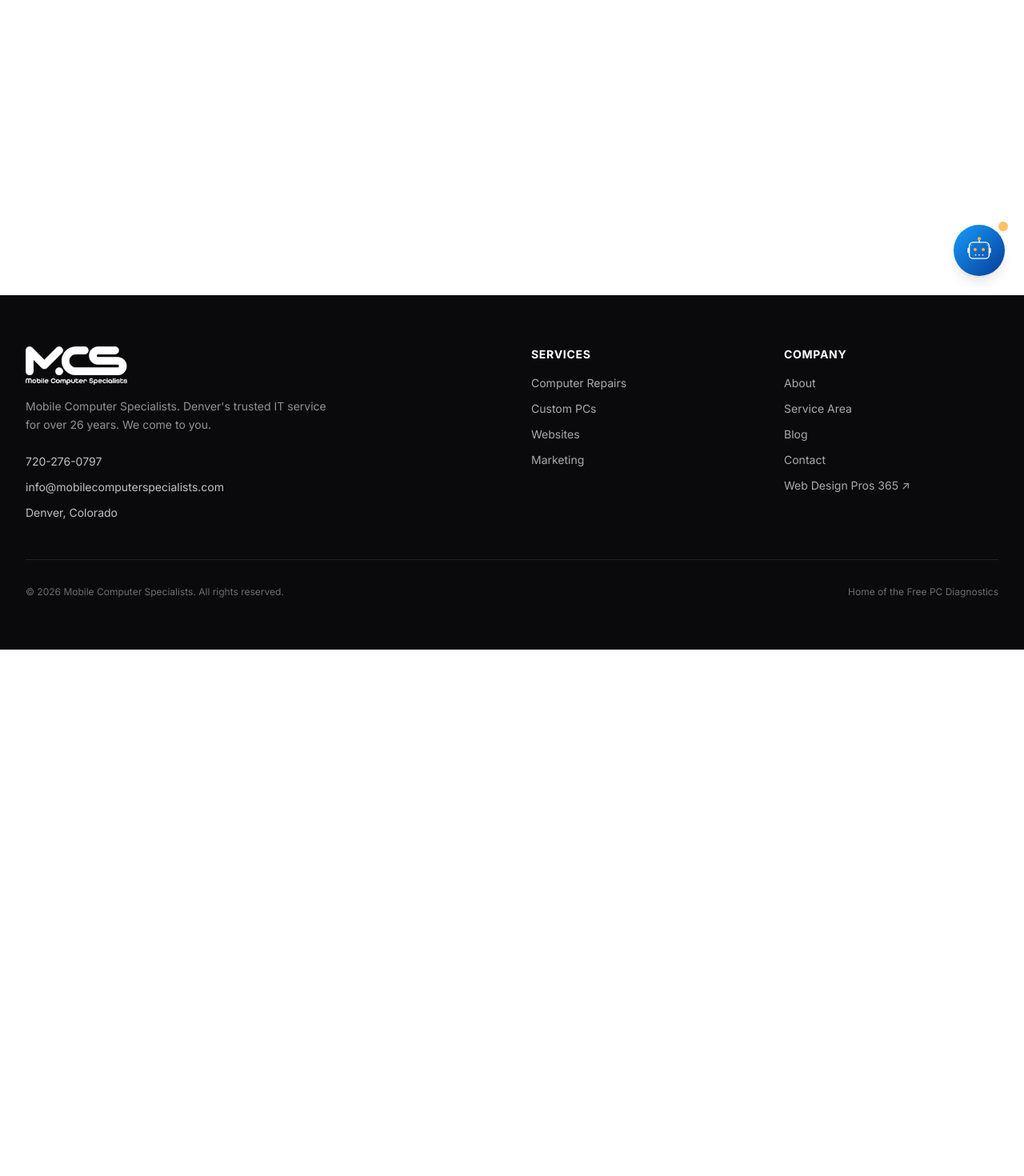
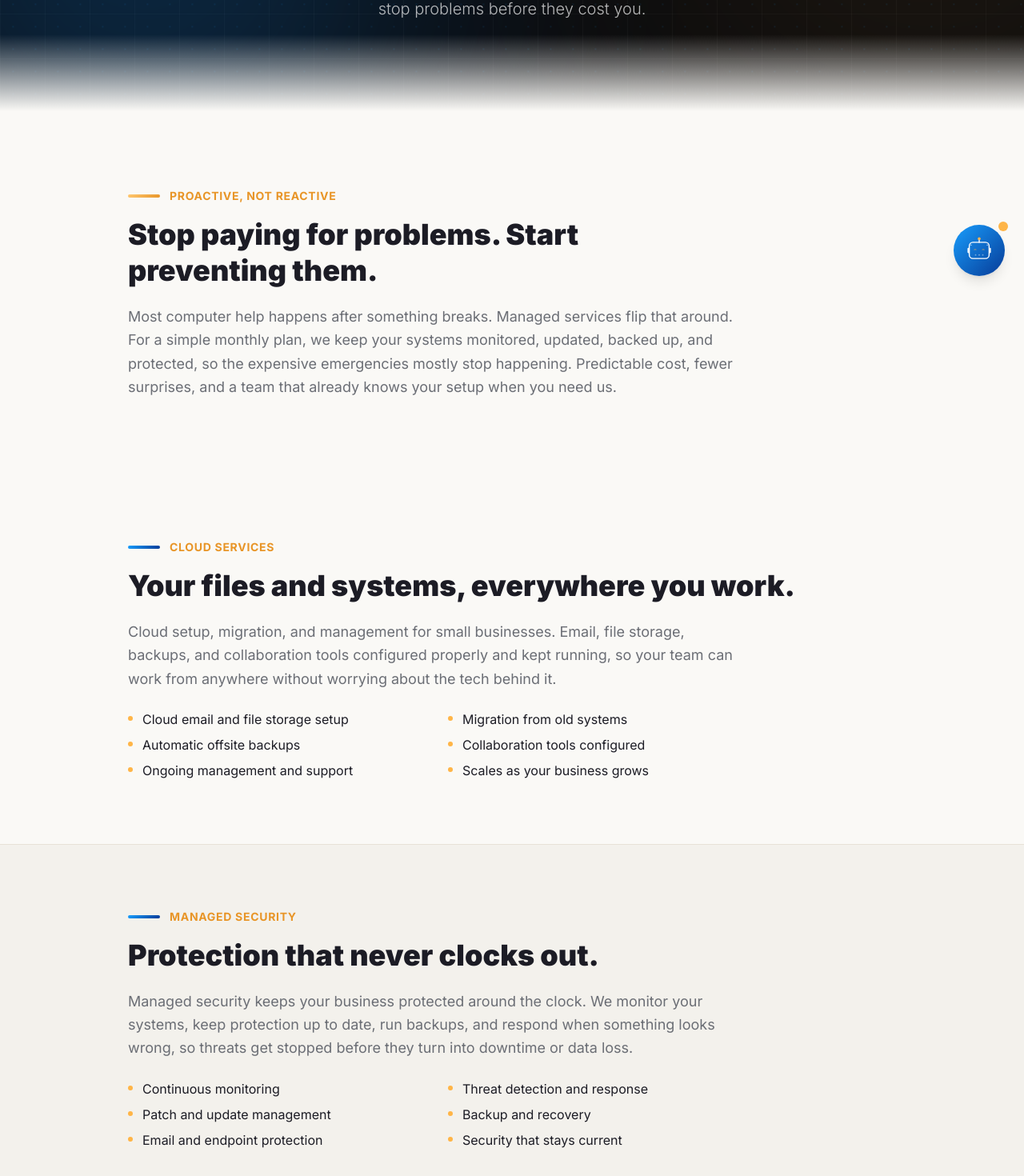
Before and after one commit to AppStudioPros/mobile-computer-specialists, a Next.js app: page /managed-services in a window 1280 px wide. Before the commit this address had no page. Shown: the part 431-1901 px from the top of the page at 80% size. Before the commit the page ends 1243 px from the top, so only its background shows below. Built offline with nearby package versions, Linux system fonts and the light colour scheme.

Commit message:
Add services: Managed Services page (Cloud + Managed Security, recurring framing), AI Hardware Builds (Custom PCs), AI Software & Setup (Repairs); hero BBB badge swap; nav drop Contact add Managed Services; sitemap update

```diff
--- /dev/null
+++ b/src/app/managed-services/page.tsx
@@ -0,0 +1,31 @@
+import type { Metadata } from "next";
+import PageHero from "@/components/ui/PageHero";
+import PageCta from "@/components/ui/PageCta";
+import ManagedServices from "@/components/managed/ManagedServices";
+
+export const metadata: Metadata = {
+  title:
+    "Managed Services | Cloud & Managed Security | Mobile Computer Specialists",
+  description:
+    "Managed IT, cloud services, and managed security for Denver businesses. Proactive monitoring, backups, and protection on a simple monthly plan. We come to you.",
+  alternates: { canonical: "/managed-services" },
+};
+
+export default function ManagedServicesPage() {
+  return (
+    <>
+      <PageHero
+        eyebrow="Managed Services"
+        title="IT that runs in the"
+        highlight="background"
+        subtitle="Cloud services and managed security for Denver businesses, on a simple monthly plan. We watch your systems, back up your data, and stop problems before they cost you."
+      />
+      <ManagedServices />
+      <PageCta
+        title="Ready to stop putting out fires?"
+        subtitle="Let us set up managed services so your technology takes care of itself. Start with a free assessment."
+        primaryLabel="Get a Free Assessment"
+      />
+    </>
+  );
+}
--- a/src/app/sitemap.ts
+++ b/src/app/sitemap.ts
@@ -11,6 +11,7 @@ export default function sitemap(): MetadataRoute.Sitemap {
     { path: "/", priority: 1.0, freq: "weekly" },
     { path: "/computer-repairs", priority: 0.9, freq: "monthly" },
     { path: "/custom-pcs", priority: 0.9, freq: "monthly" },
+    { path: "/managed-services", priority: 0.9, freq: "monthly" },
     { path: "/service-area", priority: 0.8, freq: "monthly" },
     { path: "/about", priority: 0.7, freq: "monthly" },
     { path: "/contact", priority: 0.8, freq: "monthly" },
--- a/src/components/custompcs/BuildCategories.tsx
+++ b/src/components/custompcs/BuildCategories.tsx
@@ -54,6 +54,31 @@ const categories: BuildCategory[] = [
       ],
       process:
         "Tell us what you create and what software you run. We recommend the components that match your workflow, build it, and test it against real creative work. The goal is a machine that keeps up with you instead of slowing you down.",
+    },
+  },
+  {
+    id: "ai-builds",
+    title: "AI Hardware Builds",
+    short: "Built for AI.",
+    body:
+      "Purpose-built machines for AI work: local large language model rigs, multi-GPU builds, and AI workstations that run models on your own hardware instead of paying for the cloud every month.",
+    spec: "RTX 4090 / multi-GPU • 128GB+ RAM • high-VRAM • NVMe arrays",
+    detail: {
+      intro: [
+        "AI work has its own hardware demands, and most off-the-shelf machines are not built for it. Our AI hardware builds are designed for running large language models locally, training and fine-tuning, and heavy GPU compute, so you keep your data on your own equipment and stop paying the cloud by the hour.",
+        "Whether you want a single high-VRAM workstation for local LLMs or a multi-GPU rig for serious compute, we spec it around the models and frameworks you actually run. Real performance, real ownership, no recurring cloud bill.",
+      ],
+      includesTitle: "What goes into an AI build",
+      includes: [
+        "High-VRAM GPUs (RTX 4090 and multi-GPU options)",
+        "Local LLM and inference rigs",
+        "Training and fine-tuning workstations",
+        "128GB or more system memory",
+        "Fast NVMe storage arrays for datasets",
+        "Cooling and power built for sustained GPU load",
+      ],
+      process:
+        "Tell us the models and workloads you plan to run. We spec the right GPUs, memory, and storage, build it, and test it against real AI workloads before it reaches you. Own your compute instead of renting it.",
     },
   },
   {
@@ -119,7 +144,7 @@ export default function BuildCategories() {
           </h2>
         </motion.div>
 
-        <div className="grid grid-cols-1 lg:grid-cols-3 gap-6">
+        <div className="grid grid-cols-1 sm:grid-cols-2 gap-6">
           {categories.map((c, i) => (
             <motion.button
               key={c.id}
--- a/src/components/home/Hero.tsx
+++ b/src/components/home/Hero.tsx
@@ -3,10 +3,7 @@
 import Link from "next/link";
 import { motion } from "framer-motion";
 import TechBackground from "@/components/ui/TechBackground";
-import LordIcon from "@/components/ui/LordIcon";
-
-// Lordicon: animated computer display (confirmed: 478-computer-display-outline)
-const ICON_COMPUTER = "https://cdn.lordicon.com/qhgmphtg.json";
+import BbbBadge from "@/components/ui/BbbBadge";
 
 export default function Hero() {
   return (
@@ -63,7 +60,7 @@ export default function Hero() {
             </div>
           </motion.div>
 
-          {/* Right: oversized ghosted-blue diagnostic icon, baked into the bg */}
+          {/* Right: BBB A+ accreditation badge */}
           <motion.div
             initial={{ opacity: 0, scale: 0.92 }}
             animate={{ opacity: 1, scale: 1 }}
@@ -71,20 +68,14 @@ export default function Hero() {
             className="hidden lg:flex justify-center"
           >
             <div className="relative flex items-center justify-center">
-              {/* Soft glow that drifts/breathes slowly behind the icon */}
+              {/* Soft glow that drifts/breathes slowly behind the badge */}
               <motion.div
                 className="absolute inset-0 rounded-full bg-[var(--color-mcs-blue)] blur-[100px]"
                 animate={{ opacity: [0.25, 0.5, 0.25], scale: [0.9, 1.08, 0.9] }}
                 transition={{ duration: 8, repeat: Infinity, ease: "easeInOut" }}
               />
-              {/* Oversized icon, all blue, faded so it reads as part of the background */}
-              <div className="relative opacity-25">
-                <LordIcon
-                  src={ICON_COMPUTER}
-                  trigger="in"
-                  colors="primary:#189dfc,secondary:#189dfc"
-                  size={420}
-                />
+              <div className="relative">
+                <BbbBadge />
               </div>
             </div>
           </motion.div>
--- a/src/components/layout/Nav.tsx
+++ b/src/components/layout/Nav.tsx
@@ -12,10 +12,10 @@ const navLinks = [
   { label: "About", href: "/about" },
   { label: "Computer Repairs", href: "/computer-repairs" },
   { label: "Custom PCs", href: "/custom-pcs" },
+  { label: "Managed Services", href: "/managed-services" },
   { label: "Websites", href: "/websites" },
   { label: "Marketing", href: "/marketing" },
   { label: "Blog", href: "/blog" },
-  { label: "Contact", href: "/contact" },
 ];
 
 export default function Nav() {
--- /dev/null
+++ b/src/components/managed/ManagedServices.tsx
@@ -0,0 +1,119 @@
+"use client";
+
+import { motion } from "framer-motion";
+
+const sections = [
+  {
+    id: "cloud-services",
+    eyebrow: "Cloud Services",
+    title: "Your files and systems, everywhere you work.",
+    body: "Cloud setup, migration, and management for small businesses. Email, file storage, backups, and collaboration tools configured properly and kept running, so your team can work from anywhere without worrying about the tech behind it.",
+    points: [
+      "Cloud email and file storage setup",
+      "Migration from old systems",
+      "Automatic offsite backups",
+      "Collaboration tools configured",
+      "Ongoing management and support",
+      "Scales as your business grows",
+    ],
+  },
+  {
+    id: "managed-security",
+    eyebrow: "Managed Security",
+    title: "Protection that never clocks out.",
+    body: "Managed security keeps your business protected around the clock. We monitor your systems, keep protection up to date, run backups, and respond when something looks wrong, so threats get stopped before they turn into downtime or data loss.",
+    points: [
+      "Continuous monitoring",
+      "Threat detection and response",
+      "Patch and update management",
+      "Backup and recovery",
+      "Email and endpoint protection",
+      "Security that stays current",
+    ],
+  },
+];
+
+export default function ManagedServices() {
+  return (
+    <>
+      {/* Intro: the recurring, proactive value */}
+      <section className="py-20 lg:py-24 bg-[var(--color-mcs-page)]">
+        <div className="max-w-5xl mx-auto px-6 lg:px-8">
+          <motion.div
+            initial={{ opacity: 0, y: 20 }}
+            whileInView={{ opacity: 1, y: 0 }}
+            viewport={{ once: true }}
+            transition={{ duration: 0.6 }}
+          >
+            <div className="flex items-center gap-3 mb-4">
+              <span className="h-1 w-10 rounded-full mcs-gradient-amber" />
+              <span className="text-[var(--color-mcs-amber-deep)] text-sm font-bold uppercase tracking-wider">
+                Proactive, Not Reactive
+              </span>
+            </div>
+            <h2 className="text-3xl lg:text-4xl font-black text-[var(--color-mcs-text)] leading-tight mb-5 max-w-3xl">
+              Stop paying for problems. Start preventing them.
+            </h2>
+            <p className="max-w-3xl text-lg text-[var(--color-mcs-muted)] leading-relaxed">
+              Most computer help happens after something breaks. Managed
+              services flip that around. For a simple monthly plan, we keep your
+              systems monitored, updated, backed up, and protected, so the
+              expensive emergencies mostly stop happening. Predictable cost,
+              fewer surprises, and a team that already knows your setup when you
+              need us.
+            </p>
+          </motion.div>
+        </div>
+      </section>
+
+      {/* Service bands */}
+      {sections.map((s, i) => {
+        const alt = i % 2 === 1;
+        return (
+          <section
+            key={s.id}
+            id={s.id}
+            className={`scroll-mt-20 py-16 lg:py-20 ${
+              alt
+                ? "bg-[var(--color-mcs-page-2)] border-y border-[var(--color-mcs-line)]"
+                : "bg-[var(--color-mcs-page)]"
+            }`}
+          >
+            <div className="max-w-5xl mx-auto px-6 lg:px-8">
+              <motion.div
+                initial={{ opacity: 0, y: 20 }}
+                whileInView={{ opacity: 1, y: 0 }}
+                viewport={{ once: true }}
+                transition={{ duration: 0.6 }}
+              >
+                <div className="flex items-center gap-3 mb-4">
+                  <span className="h-1 w-10 rounded-full mcs-gradient-blue" />
+                  <span className="text-[var(--color-mcs-amber-deep)] text-sm font-bold uppercase tracking-wider">
+                    {s.eyebrow}
+                  </span>
+                </div>
+                <h2 className="text-3xl lg:text-4xl font-black text-[var(--color-mcs-text)] leading-tight mb-5">
+                  {s.title}
+                </h2>
+                <p className="max-w-3xl text-lg text-[var(--color-mcs-muted)] leading-relaxed">
+                  {s.body}
+                </p>
+                <ul className="mt-6 grid sm:grid-cols-2 gap-x-8 gap-y-2 max-w-3xl">
+                  {s.points.map((p) => (
+                    <li
+                      key={p}
+                      className="flex items-start gap-3 text-[var(--color-mcs-text)]"
+                    >
+                      <span className="mt-2 shrink-0 w-1.5 h-1.5 rounded-full bg-[var(--color-mcs-amber)]" />
+                      <span className="text-base">{p}</span>
+                    </li>
+                  ))}
+                </ul>
+              </motion.div>
+            </div>
+          </section>
+        );
+      })}
+    </>
+  );
+}
--- a/src/data/repairs.ts
+++ b/src/data/repairs.ts
@@ -146,6 +146,32 @@ export const repairServices: RepairService[] = [
     },
   },
   {
+    id: "ai-setup",
+    title: "AI Software & Setup",
+    short:
+      "Get AI running on your machine. Local models, tools, and setup, configured for you.",
+    body:
+      "AI is moving fast and the setup is half the battle. We install and configure local AI tools and models, set up the software, and get everything running on your hardware so you can actually use it.",
+    keyword: "ai setup denver",
+    detail: {
+      intro: [
+        "AI is powerful, but getting it running on your own machine is where most people get stuck. We handle AI software and setup across the Denver metro: installing local large language models, configuring the tools and frameworks, and tuning everything to your hardware so it actually runs well.",
+        "Whether you want a private local chatbot, AI tools for your business, or help getting a model running on a new machine, we set it up, test it, and show you how to use it. Your data stays on your hardware, and you are not stuck paying monthly for something you could run yourself.",
+      ],
+      includesTitle: "What AI setup covers",
+      includes: [
+        "Install and configure local LLMs and AI tools",
+        "Set up frameworks and dependencies",
+        "Tune performance to your hardware",
+        "Private, on-device AI configuration",
+        "Business AI tool setup and integration",
+        "Training so you can actually use it",
+      ],
+      process:
+        "Tell us what you want AI to do for you. We recommend the right tools, install and configure them on your machine, and make sure it runs before we leave. Free diagnostic first, by-the-job pricing.",
+    },
+  },
+  {
     id: "it-support",
     title: "IT Support",
     short:
```
